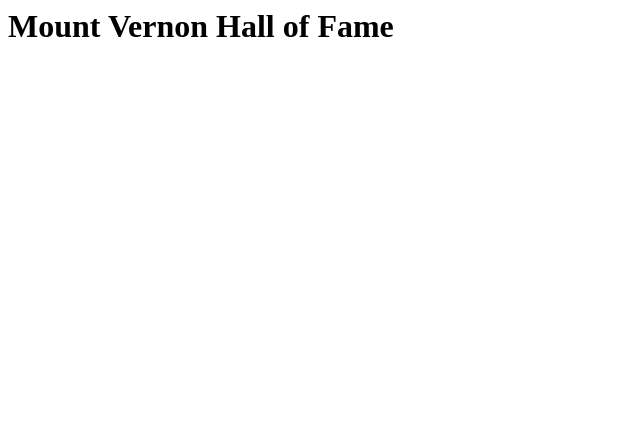
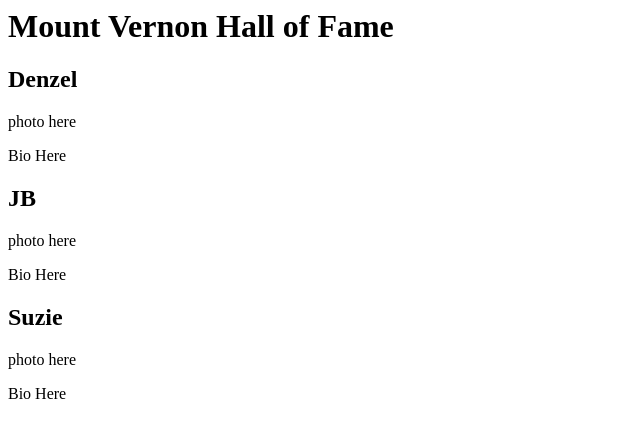
Before and after one commit to ericpkatz/mount_vernon_hall_of_fame, a plain HTML site: page index.html in a window 1280 px wide. Shown: the whole page, without its empty margins (0-640 px from the left). Drawn offline with Linux system fonts and the light colour scheme.

Commit message:
added some html

```diff
--- a/index.html
+++ b/index.html
@@ -4,5 +4,28 @@
   </head>
   <body>
     <h1>Mount Vernon Hall of Fame</h1>
+    <div>
+      <div>
+        <h2>Denzel</h2>
+        <div>photo here</div>
+        <p>
+        Bio Here
+        </p>
+      </div>
+      <div>
+        <h2>JB</h2>
+        <div>photo here</div>
+        <p>
+        Bio Here
+        </p>
+      </div>
+      <div>
+        <h2>Suzie</h2>
+        <div>photo here</div>
+        <p>
+        Bio Here
+        </p>
+      </div>
+    </div>
   </body>
 </html>
```
